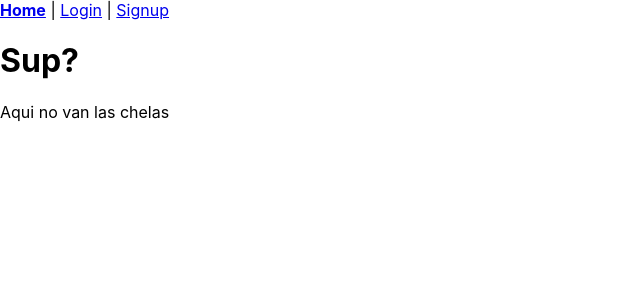
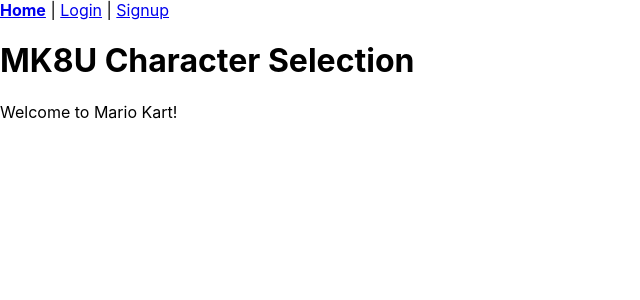
Before and after one commit to CGuillotG/MK8U, a React (Create React App) app in the folder frontend/: page / in a window 1280 px wide. Shown: the top 300 px of the page, without its empty margins (0-640 px from the left). Built offline with nearby package versions, Linux system fonts and the light colour scheme; no server answers; the HTML template or start-up script is replaced by a standard one.

Commit message:
Changed title and subtitle

```diff
--- a/frontend/src/App.jsx
+++ b/frontend/src/App.jsx
@@ -113,7 +113,7 @@
         return (
             <div>
                 {this.drawNavs()}
-                <h1>Sup?</h1>
+                <h1>MK8U Character Selection</h1>
                 <Routes isLogged={isLogged} logIn={this.logIn} logOut={this.logOut} user={user} />
             </div>
         )
--- a/frontend/src/components/Home.jsx
+++ b/frontend/src/components/Home.jsx
@@ -1,3 +1,3 @@
 import React from 'react'
 
-export default () => <div>Aqui no van las chelas</div>
+export default () => <div>Welcome to Mario Kart!</div>
```
